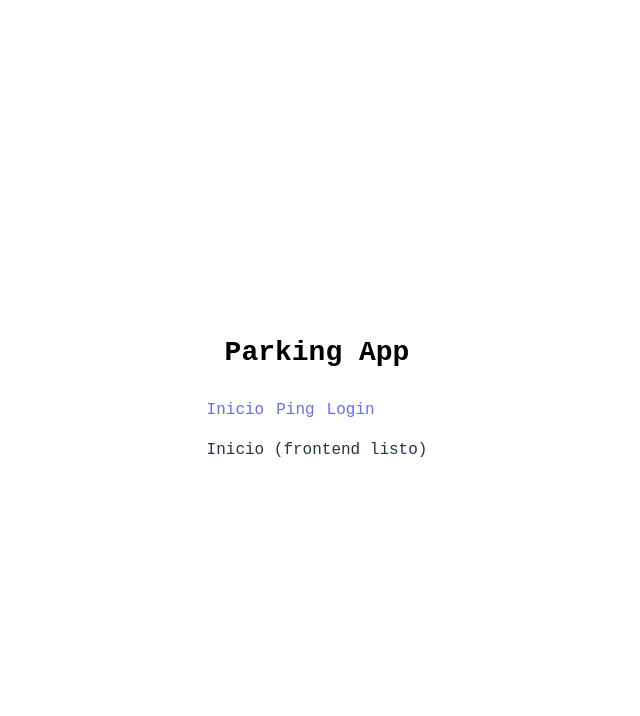
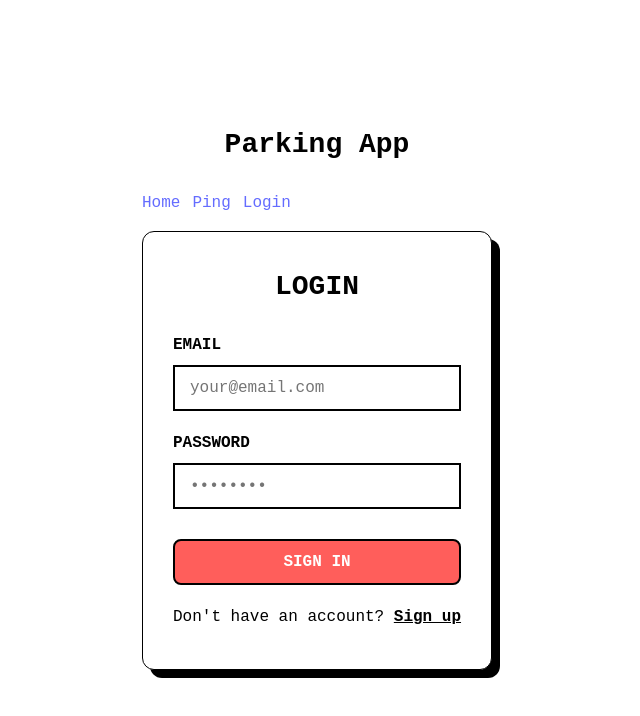
Before and after one commit to AlejandroLilloRodriguez/TFG, a React app in the folder parking/frontend/: page / in a window 1280 px wide. Shown: the top 716 px of the page, without its empty margins (323-963 px from the left). Built offline with nearby package versions, Linux system fonts and the light colour scheme; the HTML template or start-up script is replaced by a standard one.

Commit message:
si no se ha registrado aparece directamente el login y tambien creamos un logout

```diff
--- a/parking/frontend/src/App.jsx
+++ b/parking/frontend/src/App.jsx
@@ -1,6 +1,16 @@
 import { BrowserRouter, Routes, Route, Link } from "react-router-dom";
 import Ping from "./pages/Ping";
 import Login from "./pages/Login";
+import Home from "./pages/Home";
+
+function Index() {
+  const token = localStorage.getItem("access_token");
+  if (token) {
+    return <Home />;
+  } else {
+    return <Login />;
+  }
+}
 
 export default function App() {
   return (
@@ -9,16 +19,15 @@ export default function App() {
         <h1>Parking App</h1>
 
         <nav style={{ display: "flex", gap: 12, marginBottom: 16 }}>
-          <Link to="/">Inicio</Link>
+          <Link to="/">Home</Link>
           <Link to="/ping">Ping</Link>
           <Link to="/login">Login</Link>
         </nav>
 
         <Routes>
-          <Route path="/" element={<div>Inicio (frontend listo)</div>} />
+          <Route path="/" element={<Index/>} />
           <Route path="/ping" element={<Ping />} />
           <Route path="/login" element={<Login />} />
-
         </Routes>
       </div>
     </BrowserRouter>
--- /dev/null
+++ b/parking/frontend/src/pages/Home.jsx
@@ -0,0 +1,15 @@
+export default function Home() {
+    function logout() {
+        localStorage.removeItem("access_token");
+        localStorage.removeItem("refresh_token");
+        window.location.href = "/login";
+    }
+    return (
+        <div className="home-container">
+            <h1>Bienvenido a la aplicación de gestión de estacionamiento</h1>
+            <p>Has iniciado sesión correctamente.</p>
+            <button onClick={logout}>Cerrar Sesión</button>
+
+        </div>
+    );
+}
--- a/parking/frontend/src/pages/Login.jsx
+++ b/parking/frontend/src/pages/Login.jsx
@@ -23,6 +23,7 @@ export default function Login() {
       setStatus("Correcto");
 
       const usuario_actual = await api.get("/api/me/");
+      navigate("/");
 
     // 4) Redirigir por rol
     if (usuario_actual.data.rol === "ADMIN") {
```
